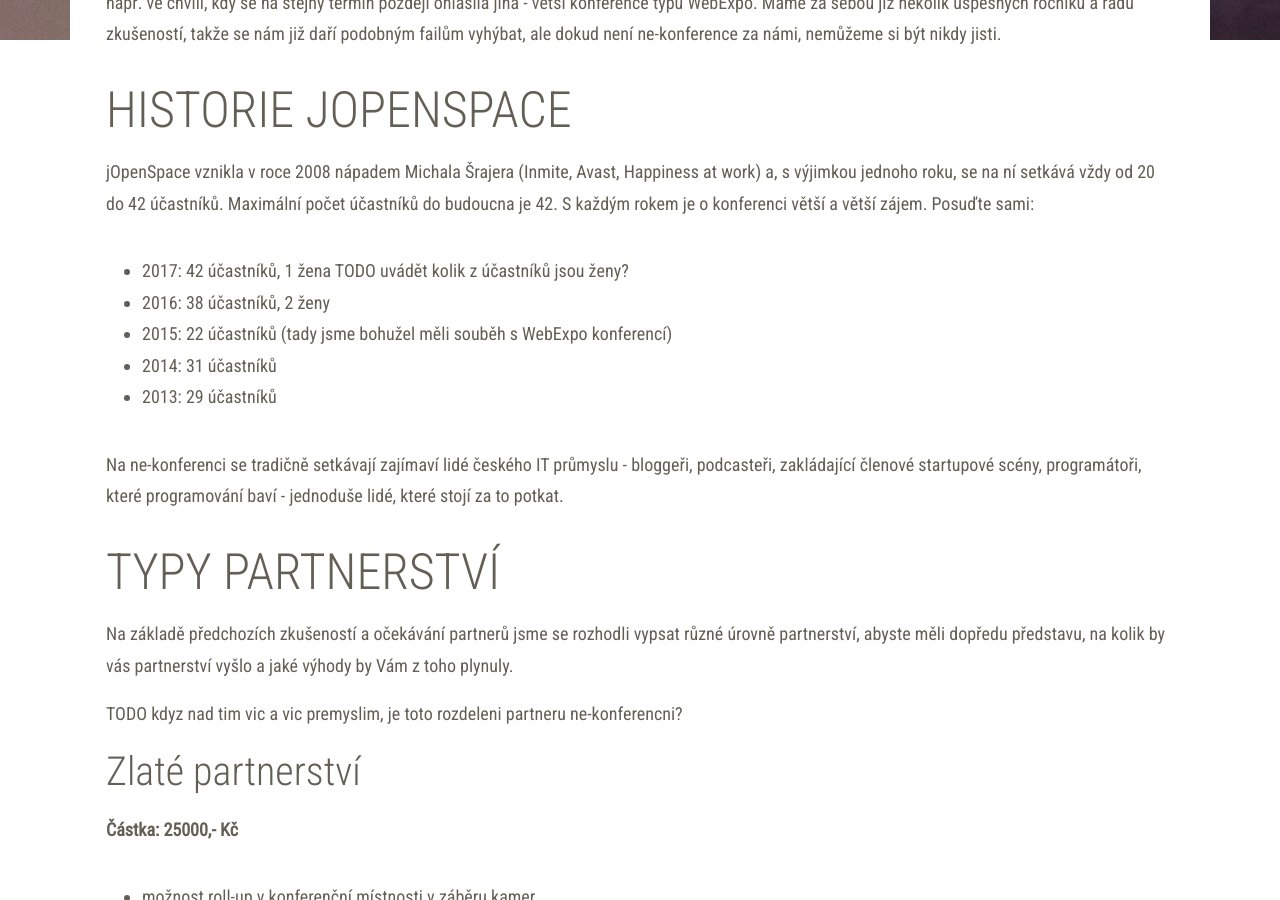
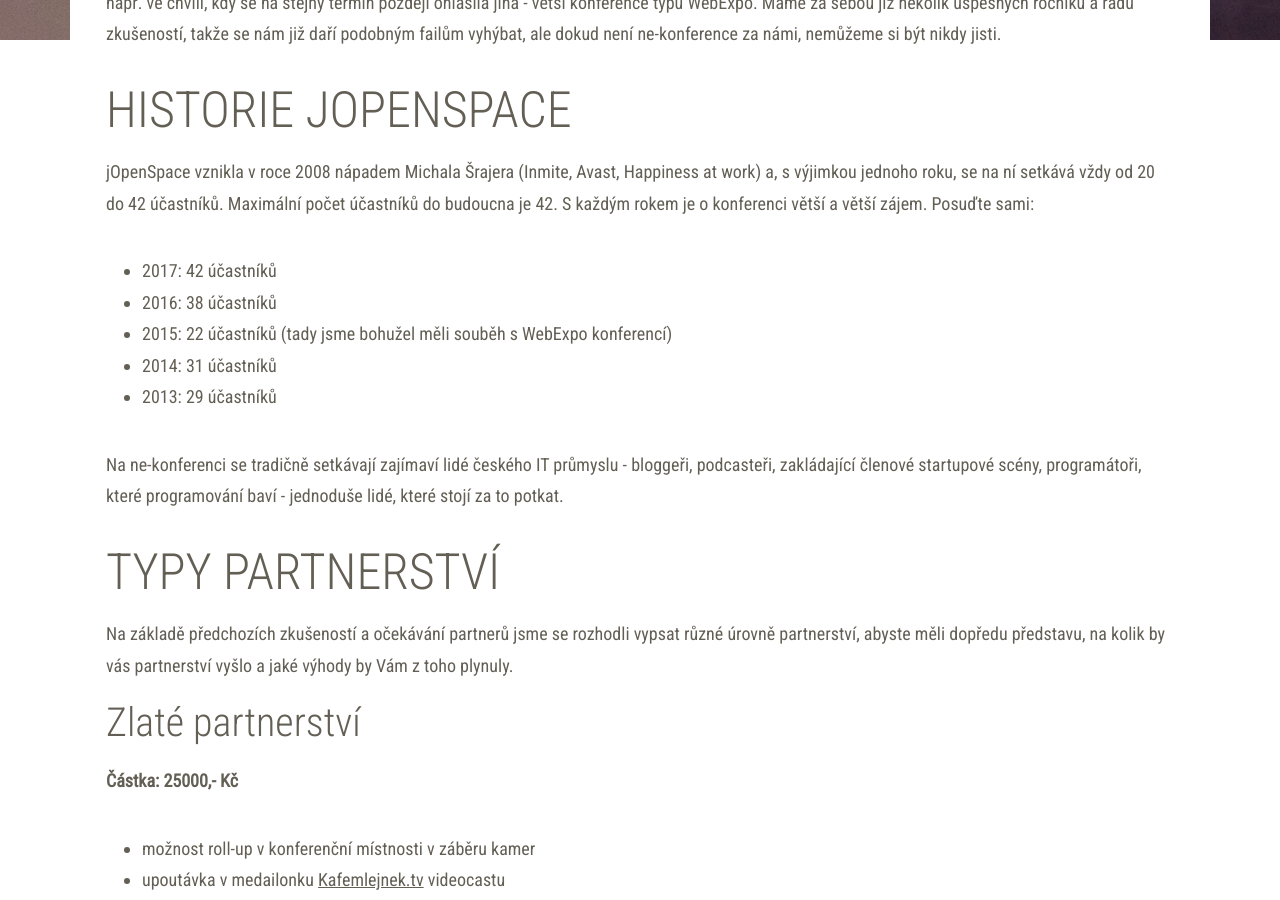
Before and after one commit to novoj/jOpenSpace, a Jekyll site: the page built from partneri.md, in a window 1280 px wide and 900 px high, scrolled down 762 px. Built offline with Jekyll 4.4.1, drawn with Linux system fonts in a browser that asks for light colours.

Commit message:
removed todo marks

```diff
--- a/partneri.md
+++ b/partneri.md
@@ -18,9 +18,8 @@ jOpenSpace vznikla v roce 2008 nápadem Michala Šrajera (Inmite, Avast, Happine
 Maximální počet účastníků do budoucna je 42. S každým rokem
 je o konferenci větší a větší zájem. Posuďte sami:
 
-- 2017: 42 účastníků, 1 žena
-TODO uvádět kolik z účastníků jsou ženy?
-- 2016: 38 účastníků, 2 ženy
+- 2017: 42 účastníků
+- 2016: 38 účastníků
 - 2015: 22 účastníků (tady jsme bohužel měli souběh s WebExpo konferencí)
 - 2014: 31 účastníků
 - 2013: 29 účastníků
@@ -32,8 +31,6 @@ startupové scény, programátoři, které programování baví - jednoduše lid
 
 Na základě předchozích zkušeností a očekávání partnerů jsme se rozhodli vypsat různé úrovně partnerství, abyste měli
 dopředu představu, na kolik by vás partnerství vyšlo a jaké výhody by Vám z toho plynuly.
-
-TODO kdyz nad tim vic a vic premyslim, je toto rozdeleni partneru ne-konferencni?
 
 ### Zlaté partnerství
 **Částka: 25000,- Kč**
```
